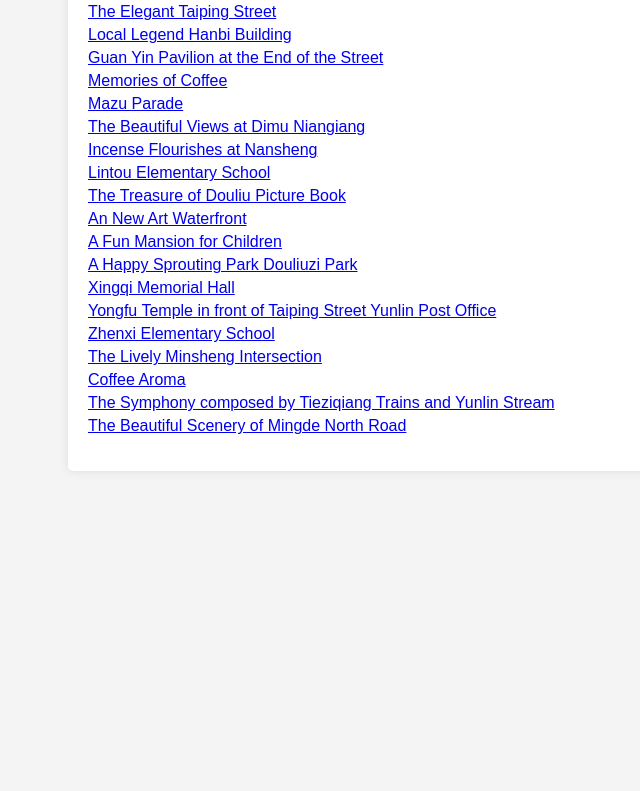
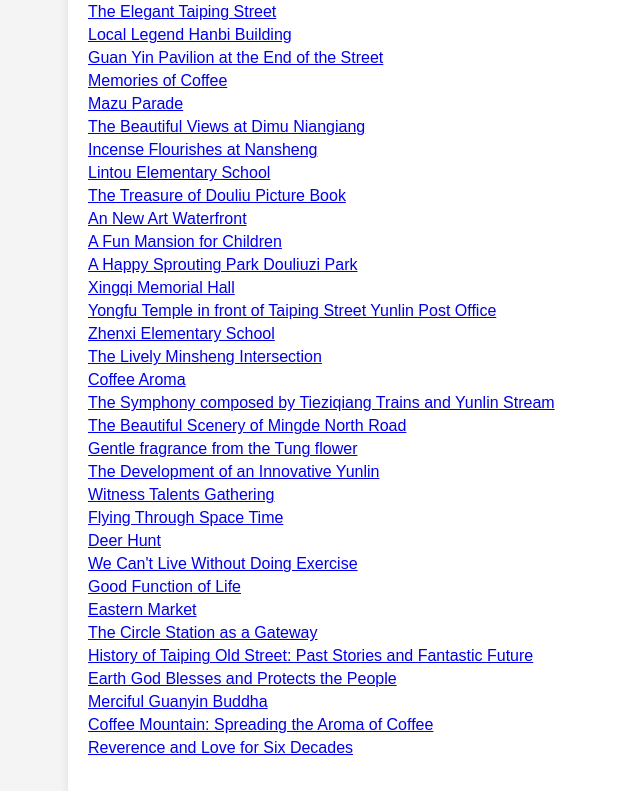
Before and after one commit to OSLarry02/OSLarry02.github.io, a plain HTML site: page index.html in a window 1280 px wide. Shown: the part 469-1260 px from the top of the page, without its empty margins (152-792 px from the left). Before the commit the page ends 960 px from the top, so only its background shows below. Drawn offline with Linux system fonts and the light colour scheme.

Commit message:
Update index.html

```diff
--- a/index.html
+++ b/index.html
@@ -77,7 +77,20 @@
         <li><a href="./music/Page 51.mp3">Coffee Aroma</a></li>
         <li><a href="./music/Page 52.mp3">The Symphony composed by Tieziqiang Trains and Yunlin Stream</a></li>
         <li><a href="./music/Page 53.mp3">The Beautiful Scenery of Mingde North Road</a></li>
-
+        <li><a href="./music/Page 54.mp3">Gentle fragrance from the Tung flower</a></li>
+        <li><a href="./music/Page 55.mp3">The Development of an Innovative Yunlin</a></li>
+        <li><a href="./music/Page 56.mp3">Witness Talents Gathering</a></li>
+        <li><a href="./music/Page 57.mp3">Flying Through Space Time</a></li>
+        <li><a href="./music/Page 58.mp3">Deer Hunt</a></li>
+        <li><a href="./music/Page 59.mp3">We Can't Live Without Doing Exercise</a></li>
+        <li><a href="./music/Page 60.mp3">Good Function of Life</a></li>
+        <li><a href="./music/Page 61.mp3">Eastern Market</a></li>
+        <li><a href="./music/Page 62.mp3">The Circle Station as a Gateway</a></li>
+        <li><a href="./music/Page 63.mp3">History of Taiping Old Street: Past Stories and Fantastic Future</a></li>
+        <li><a href="./music/Page 64.mp3">Earth God Blesses and Protects the People</a></li>
+        <li><a href="./music/Page 65.mp3">Merciful Guanyin Buddha</a></li>
+        <li><a href="./music/Page 66.mp3">Coffee Mountain: Spreading the Aroma of Coffee</a></li>
+        <li><a href="./music/Page 67.mp3">Reverence and Love for Six Decades</a></li>
         <!-- 以此類推 -->
     </ul>
 </div>
```
